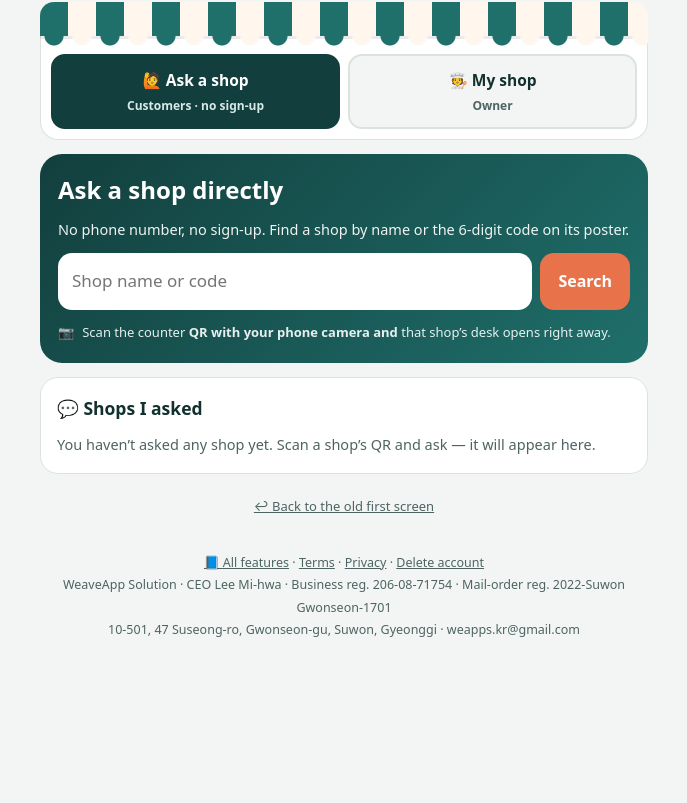
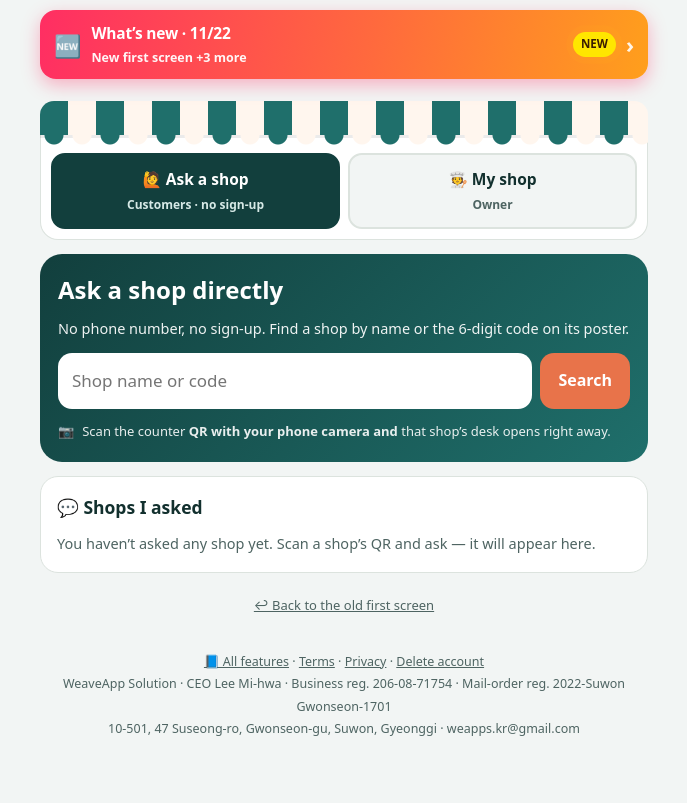
Before and after one commit to mylottolab/dangol, a plain HTML site: page home.html in a window 1280 px wide. Shown: the part 64-867 px from the top of the page, without its empty margins (296-983 px from the left). Before the commit the page ends 800 px from the top, so only its background shows below. Drawn offline with nearby package versions, Linux system fonts and the light colour scheme.

Commit message:
모든 앱 첫 화면에 🆕 최근 업데이트 띠(눈에 띄는 색 · 안 본 소식 NEW) — 누르면 최근 바뀐 점 소개 (공용 whatsnew.js)
Co-Authored-By: Claude Opus 5.5 <noreply@anthropic.com>
Claude-Session: https://claude.ai/code/session_01Je8P4F8oSJJPTupufeLRsF

```diff
--- /dev/null
+++ b/whatsnew.js
@@ -0,0 +1,182 @@
+/* =====================================================================
+   🆕 최근 업데이트 (2026-11-23) — 모든 앱 첫 화면 공용 · 원본은 wafa/whatsnew.js (다른 앱에는 같은 파일을 복사)
+   쓰는 법(첫 화면): <script src="whatsnew.js?v=…" data-app="baronu" data-after=".nu-top" defer></script>
+     · data-app: wafa · burum · nureum · baronu · aliascall · baroka · dangol · dantok
+     · data-after: 이 요소 바로 아래에 띠를 넣습니다(없으면 data-before → 화면 맨 위)
+   새 소식을 더할 때: 아래 NEWS 의 그 앱 목록 맨 앞에 { d:'날짜', ko:[…], en:[…] } 하나를 넣으면 됩니다.
+   아직 안 본 새 소식이 있으면 띠에 반짝이는 NEW 가 붙고, 한 번 열어 보면 꺼집니다(이 휴대폰에 기억).
+   ===================================================================== */
+(function(){
+  'use strict';
+  var NEWS = {};
+  var DIAL_KO = '☎ 다이얼 첫 화면 — 숫자를 돌리거나 콕 눌러 바로 열기 · 가운데를 누르면 원래 화면',
+      DIAL_EN = '☎ Dial home screen: turn or tap a number to open it; tap the center for the classic screen',
+      LANG_KO = '🌐 첫 화면에 한/EN 전환 단추',
+      LANG_EN = '🌐 Korean/English switch on the first screen',
+      REPLY_KO = '🔔 알림에서 바로 답장 · 읽음 표시',
+      REPLY_EN = '🔔 Reply and mark as read right from the notification';
+  var NU_23_KO = [
+    '🎬 인사 영상 — 상대가 나를 열면 맨 위에 나오는 20초 영상(소리 · 보는 횟수는 보는 사람이 골라요)',
+    '📷 처음 이름 넣을 때 아이콘 사진 · 인사 영상 · 🙂 내 사진도 같이 넣기 (선택)',
+    '🙂 상대에게 보낼 내 사진 — 상대가 아이콘 사진을 안 넣었을 때 상대 휴대폰의 내 아이콘에',
+    '🖨 QR 카드 [인쇄하기]가 앱 안에서도 돼요 · QR 찍기 창이 안 보이던 문제 고침',
+    '👉 바탕화면 아이콘은 꾸욱 눌러 첫 화면 원하는 자리로 옮기세요 (안내 추가)'
+  ], NU_23_EN = [
+    '🎬 Greeting video: a 20-second clip at the top when they open you (the viewer picks sound and how often)',
+    '📷 Add an icon photo, greeting video and 🙂 my photo when you first enter the name (optional)',
+    '🙂 My photo for them: used on my icon on their phone if they haven’t added one',
+    '🖨 QR card [Print] now works in the app · fixed the QR scanner not showing',
+    '👉 Tip added: long-press a home-screen icon to move it where you want'
+  ];
+  NEWS.wafa = [
+    { d: '2026.11.23', ko: ['📵 없는 번호를 누르면 「현재 개통되지 않은 번호」 안내가 누른 번호 바로 위에 노란 글씨로',
+                            '📱 별칭 번호판을 한 화면에 — 위쪽 이용권 띠는 얇게, ⌫ 지움은 번호 옆으로(꾸욱 = 모두 지움)'],
+                       en: ['📵 Unknown numbers: a yellow “number not in service” note right above the number you dialed',
+                            '📱 Alias keypad fits on one screen: thinner plan bar, ⌫ next to the number (hold = clear all)'] },
+    { d: '2026.11.22', ko: ['⭐ 와파 번호판 단축다이얼 — 1~9를 꾸욱 누르면 바로 전화 · 번호로 넣은 칸은 🔢 표시', DIAL_KO, LANG_KO],
+                       en: ['⭐ Speed dial on the WAFA keypad: hold 1–9 to call · number slots show 🔢', DIAL_EN, LANG_EN] }
+  ];
+  NEWS.burum = [
+    { d: '2026.11.23', ko: ['📱 전화 번호판을 한 화면에 — 위쪽 이용권 띠는 얇게, ⌫ 지움은 번호 옆으로(꾸욱 = 모두 지움)',
+                            '📵 없는 번호를 누르면 「현재 개통되지 않았거나 받을 수 없는 번호」 안내를 번호 바로 위에 노란 글씨로',
+                            '🔐 가입 없이 누름만 쓰던 분이 부름 화면을 열면 아이디 만들기 · 로그인을 먼저 안내'],
+                       en: ['📱 Keypad fits on one screen: thinner plan bar, ⌫ next to the number (hold = clear all)',
+                            '📵 Unknown numbers: a yellow note right above the number you dialed',
+                            '🔐 Nureum-only users are asked to create an ID or log in before opening Burum screens'] },
+    { d: '2026.11.22', ko: ['🔢 단축다이얼에 별칭과 일반 번호를 함께 · 번호로 넣은 칸은 🔢 표시', DIAL_KO, LANG_KO, REPLY_KO],
+                       en: ['🔢 Speed dial holds aliases and plain numbers · number slots show 🔢', DIAL_EN, LANG_EN, REPLY_EN] }
+  ];
+  NEWS.nureum = [
+    { d: '2026.11.23', ko: NU_23_KO, en: NU_23_EN },
+    { d: '2026.11.22', ko: ['🌐 누름 영어 화면 새로 · 위쪽 EN/KO 단추', '☎ 누름 다이얼 첫 화면 · 목록 화면 위 [☎ 다이얼]로 돌아가기'],
+                       en: ['🌐 Nureum now in English · EN/KO button at the top', '☎ Nureum dial home · [☎ Dial] at the top of the list to go back'] }
+  ];
+  NEWS.baronu = [
+    { d: '2026.11.23', ko: NU_23_KO.concat(['🏠 안드로이드에서 바탕화면 아이콘 놓기가 안 되던 문제 고침']),
+                       en: NU_23_EN.concat(['🏠 Fixed adding the home-screen icon on Android']) },
+    { d: '2026.11.22', ko: [DIAL_KO, LANG_KO, REPLY_KO], en: [DIAL_EN, LANG_EN, REPLY_EN] }
+  ];
+  NEWS.aliascall = [
+    { d: '2026.11.23', ko: ['📞 다이얼 가운데 위쪽 반원 = 전화 걸기(큰 번호판) · 아래 반원 = 수신 대기',
+                            '⚡ 단축회선/단축번호 — 일반 번호도 1~9 칸에 넣어 꾸욱 누르면 바로 전화(🔢 표시)',
+                            '🔢 작은 번호판도 바로 누르기 · 두 번 톡(또는 ⤢)하면 큰 번호판',
+                            '📵 없는 번호 안내를 「현재 개통되지 않은 회선번호」로 알기 쉽게'],
+                       en: ['📞 Dial center: top half = call (big keypad) · bottom half = standby',
+                            '⚡ Speed lines/numbers: put plain numbers in slots 1–9 and hold to call (🔢)',
+                            '🔢 Use the small keypad directly · double-tap (or ⤢) for the big one',
+                            '📵 Clearer message for numbers not in service'] },
+    { d: '2026.11.22', ko: [DIAL_KO, '↩ 원래 첫 화면에서 다이얼로 돌아오는 링크', LANG_KO, REPLY_KO],
+                       en: [DIAL_EN, '↩ Link back to the dial from the classic screen', LANG_EN, REPLY_EN] }
+  ];
+  NEWS.baroka = [
+    { d: '2026.11.22', ko: ['🚗 새 첫 화면 — 「차 주인에게 연락」 · 「내 차」 두 갈래, 내 차 번호판 카드, 처음 설정 3단계(시험 연락)',
+                            '↩ 예전 화면에서 [새 첫 화면으로 보기]', LANG_KO, REPLY_KO],
+                       en: ['🚗 New first screen: “Contact an owner” or “My car”, your plate card, 3-step setup with a test contact',
+                            '↩ [See the new first screen] from the old one', LANG_EN, REPLY_EN] }
+  ];
+  NEWS.dangol = [
+    { d: '2026.11.22', ko: ['🏪 새 첫 화면 — 「가게에 묻기」 · 「내 가게」 두 갈래, 가게 간판 카드, 처음 설정 3단계(시험 문의)',
+                            '🌐 사장님 화면 영어 전환 · 첫 화면 한/EN 단추',
+                            '↩ 손님 화면 [‹ 뒤로] · [🏠 처음으로], 문의 칸 안내 글을 알기 쉽게', REPLY_KO],
+                       en: ['🏪 New first screen: “Ask a shop” or “My shop”, your shop sign card, 3-step setup with a test question',
+                            '🌐 Owner screens in English · KO/EN button on the first screen',
+                            '↩ [‹ Back] · [🏠 Home] on customer screens, clearer question box hints', REPLY_EN] }
+  ];
+  NEWS.dantok = [
+    { d: '2026.11.23', ko: ['🙋 자기소개 · 인사 코너 — 방 안 ☰ → 「자기소개 · 인사 보기」. 사진이나 20초 영상 + 인사 글을 카톡처럼 줄지어 보고, 들어온 순 · 최근 · 이름 · 방장 먼저로 줄 세우기',
+                            '🎞 목록에서는 영상이 움직이지 않고 첫 장면 + ▶ 만 — 눌렀을 때만 재생'],
+                       en: ['🙋 Introductions corner: in a room tap ☰ → “See introductions”. A photo or 20-second video plus a greeting for each member, sorted by joined, recent, name or host first',
+                            '🎞 Videos stay still in the list (first frame + ▶) and play only when tapped'] },
+    { d: '2026.11.22', ko: ['🚪 새 첫 화면 — 내 방 문(새 글이면 불이 켜져요) · 처음 설정 2단계', '🌐 영어 전환 · 첫 화면 한/EN 단추', REPLY_KO],
+                       en: ['🚪 New first screen: your room doors light up for new posts · 2-step setup', '🌐 English screens · KO/EN button on the first screen', REPLY_EN] }
+  ];
+  var NAMES = { wafa: ['와파', 'WAFA'], burum: ['부름', 'Burum'], nureum: ['누름', 'Nureum'], baronu: ['바로너', 'Baronu'],
+    aliascall: ['가림콜', 'AliasCall'], baroka: ['바로카', 'Baroka'], dangol: ['단골창구', 'Dangol'], dantok: ['단톡방', 'DanTok'] };
+  var LANGKEY = { wafa: 'wafa_lang', burum: 'alias_lang_v1', nureum: 'alias_lang_v1', baronu: 'alias_lang_v1',
+    aliascall: 'aliascall_lang', baroka: 'baroka_lang', dangol: 'dangol_lang', dantok: 'dantok_lang' };
+
+  var me = document.currentScript;
+  var APP = (me && me.getAttribute('data-app')) || 'wafa';
+  if (!NEWS[APP]) return;
+  function isEn(){
+    var v = null; try { v = localStorage.getItem(LANGKEY[APP]); } catch (e) {}
+    if (v === 'en') return true;
+    if (v === 'ko' || v === 'kr') return false;
+    return !/^ko/i.test(navigator.language || 'ko');
+  }
+  var EN = isEn(), T = function(k, e){ return EN ? e : k; };
+  var esc = function(s){ return String(s).replace(/[&<>"]/g, function(c){ return { '&': '&amp;', '<': '&lt;', '>': '&gt;', '"': '&quot;' }[c]; }); };
+  var list = NEWS[APP], LATEST = list[0].d, SEEN_K = 'wn_seen_' + APP;
+  function seen(){ try { return localStorage.getItem(SEEN_K) === LATEST; } catch (e) { return false; } }
+  function markSeen(){ try { localStorage.setItem(SEEN_K, LATEST); } catch (e) {} }
+  function md(d){ var p = d.split('.'); return EN ? (+p[1]) + '/' + (+p[2]) : (+p[1]) + '월 ' + (+p[2]) + '일'; }
+  function short(s){ return String(s).replace(/^[^\wㄱ-힣]+\s*/, '').split(/ — | - |: /)[0]; }
+
+  var css = '.wn-bar{display:flex;align-items:center;gap:10px;width:100%;box-sizing:border-box;margin:8px 0;padding:11px 14px;border:none;border-radius:16px;' +
+    'background:linear-gradient(100deg,#FF2E63 0%,#FF6A3D 55%,#FF9F1C 100%);color:#fff;font:inherit;text-align:left;cursor:pointer;' +
+    'box-shadow:0 6px 18px rgba(255,46,99,.35);-webkit-tap-highlight-color:transparent;position:relative;z-index:2}' +
+    '.wn-bar:active{transform:scale(.985)}' +
+    '.wn-bar .wn-i{flex:none;font-size:22px;line-height:1}' +
+    '.wn-bar .wn-t{flex:1;min-width:0;display:flex;flex-direction:column;gap:1px}' +
+    '.wn-bar .wn-t b{font-size:15.5px;font-weight:900;letter-spacing:-.2px;white-space:nowrap}' +
+    '.wn-bar .wn-t small{font-size:12.5px;font-weight:700;opacity:.95;white-space:nowrap;overflow:hidden;text-overflow:ellipsis}' +
+    '.wn-bar .wn-new{flex:none;background:#FFE600;color:#3A1C00;font-size:11.5px;font-weight:900;border-radius:999px;padding:3px 8px;animation:wnP 1.4s ease-in-out infinite}' +
+    '.wn-bar .wn-go{flex:none;font-size:22px;font-weight:900;opacity:.9}' +
+    '@keyframes wnP{0%,100%{box-shadow:0 0 0 0 rgba(255,230,0,.7)}50%{box-shadow:0 0 0 7px rgba(255,230,0,0)}}' +
+    '.wn-ov{position:fixed;inset:0;z-index:2147483000;background:rgba(10,12,20,.55);display:flex;align-items:flex-end;justify-content:center}' +
+    '.wn-sh{width:100%;max-width:560px;max-height:86vh;overflow:auto;background:#fff;color:#1B1D28;border-radius:24px 24px 0 0;' +
+    'padding:18px max(18px,env(safe-area-inset-right)) calc(18px + env(safe-area-inset-bottom,0px)) max(18px,env(safe-area-inset-left));box-sizing:border-box;' +
+    'font-family:inherit;animation:wnU .22s ease-out}' +
+    '@keyframes wnU{from{transform:translateY(40px);opacity:.4}to{transform:none;opacity:1}}' +
+    '.wn-hd{display:flex;align-items:center;gap:10px;margin-bottom:6px}.wn-hd h2{flex:1;margin:0;font-size:20px;font-weight:900}' +
+    '.wn-x{width:42px;height:42px;border:none;border-radius:50%;background:#F1F2F6;color:#1B1D28;font-size:18px;cursor:pointer}' +
+    '.wn-d{display:inline-block;margin:14px 0 6px;padding:4px 10px;border-radius:999px;background:linear-gradient(100deg,#FF2E63,#FF9F1C);color:#fff;font-size:13px;font-weight:900}' +
+    '.wn-d.old{background:#E8EAF0;color:#4A4F60}' +
+    '.wn-ul{margin:0;padding:0;list-style:none;display:flex;flex-direction:column;gap:8px}' +
+    '.wn-ul li{background:#FFF6F0;border:1px solid #FFE1D0;border-radius:14px;padding:10px 12px;font-size:15px;line-height:1.55;font-weight:600}' +
+    '.wn-ul.old li{background:#F6F7FA;border-color:#ECEEF3;color:#3A3F50;font-weight:500}' +
+    '.wn-ok{display:block;width:100%;margin-top:16px;height:52px;border:none;border-radius:16px;background:#1B1D28;color:#fff;font:inherit;font-size:16px;font-weight:800;cursor:pointer}';
+  function addCss(){ if (document.getElementById('wnCss')) return; var s = document.createElement('style'); s.id = 'wnCss'; s.textContent = css; document.head.appendChild(s); }
+
+  function open(){
+    addCss(); markSeen(); paintBar();
+    var ov = document.createElement('div'); ov.className = 'wn-ov'; ov.setAttribute('data-noi18n', ''); ov.setAttribute('role', 'dialog');
+    ov.innerHTML = '<div class="wn-sh"><div class="wn-hd"><h2>🆕 ' + esc(T('최근 업데이트', 'What’s new')) + ' · ' + esc(NAMES[APP][EN ? 1 : 0]) + '</h2>' +
+      '<button class="wn-x" type="button" aria-label="' + esc(T('닫기', 'Close')) + '">✕</button></div>' +
+      list.map(function(n, i){
+        return '<span class="wn-d' + (i ? ' old' : '') + '">' + esc(md(n.d)) + (i ? '' : ' · NEW') + '</span><ul class="wn-ul' + (i ? ' old' : '') + '">' +
+          (EN ? n.en : n.ko).map(function(t){ return '<li>' + esc(t) + '</li>'; }).join('') + '</ul>';
+      }).join('') +
+      '<button class="wn-ok" type="button">' + esc(T('확인', 'OK')) + '</button></div>';
+    function close(){ ov.remove(); document.removeEventListener('keydown', key); }
+    function key(e){ if (e.key === 'Escape') close(); }
+    ov.addEventListener('click', function(e){ if (e.target === ov || e.target.closest('.wn-x,.wn-ok')) close(); });
+    document.addEventListener('keydown', key);
+    document.body.appendChild(ov);
+  }
+
+  var bar = null;
+  function paintBar(){
+    if (!bar) return;
+    var n = list[0], first = (EN ? n.en : n.ko)[0];
+    bar.innerHTML = '<span class="wn-i">🆕</span><span class="wn-t"><b>' + esc(T('최근 업데이트', 'What’s new')) + ' · ' + esc(md(n.d)) + '</b><small>' + esc(short(first)) + (((EN ? n.en : n.ko).length > 1) ? esc(T(' 외 ' + ((EN ? n.en : n.ko).length - 1) + '가지', ' +' + ((EN ? n.en : n.ko).length - 1) + ' more')) : '') + '</small></span>' +
+      (seen() ? '' : '<span class="wn-new">NEW</span>') + '<span class="wn-go">›</span>';
+  }
+  function mount(tries){
+    if (document.getElementById('wnBar')) return;
+    var after = me && me.getAttribute('data-after'), before = me && me.getAttribute('data-before');
+    var a = after && document.querySelector(after), b = !a && before && document.querySelector(before);
+    if (!a && !b && (tries || 0) < 20) { setTimeout(function(){ mount((tries || 0) + 1); }, 150); return; }
+    addCss();
+    bar = document.createElement('button'); bar.type = 'button'; bar.id = 'wnBar'; bar.className = 'wn-bar'; bar.setAttribute('data-noi18n', '');
+    bar.setAttribute('aria-label', T('최근 업데이트 보기', 'See what’s new'));
+    bar.onclick = open;
+    if (me && me.getAttribute('data-inset')) { bar.style.width = 'calc(100% - 32px)'; bar.style.margin = '10px 16px'; }
+    paintBar();
+    if (a) a.parentNode.insertBefore(bar, a.nextSibling);
+    else if (b) b.parentNode.insertBefore(bar, b);
+    else document.body.insertBefore(bar, document.body.firstChild);
+  }
+  window.WN = { open: open, news: NEWS, app: APP };
+  if (document.readyState === 'loading') document.addEventListener('DOMContentLoaded', function(){ mount(0); }); else mount(0);
+})();
```
Also changed, not shown: home.html (+1 -0 lines).
